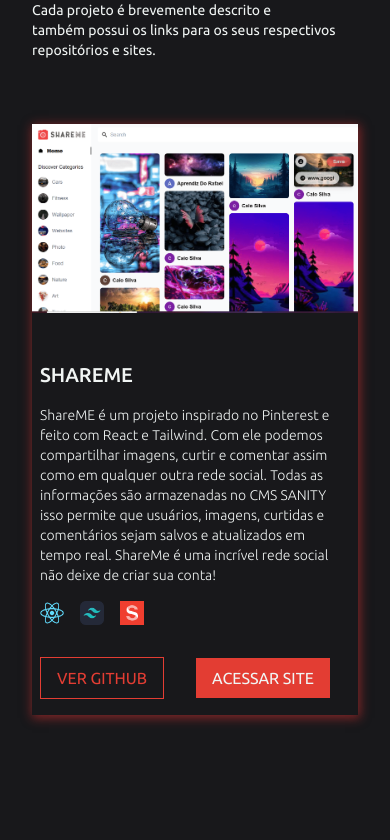
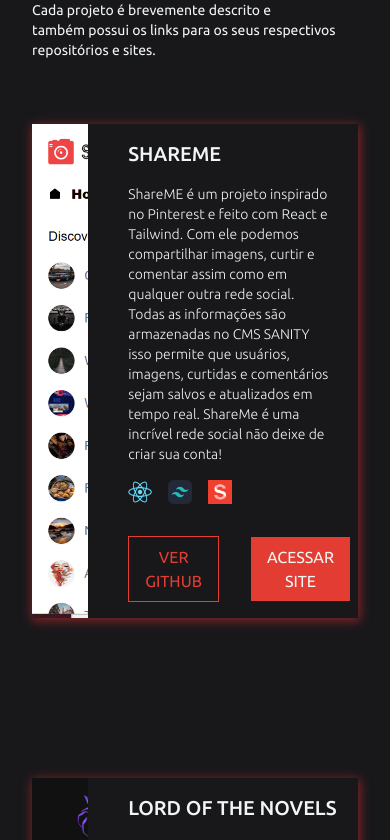
Before and after one commit to CAIOdevSILVA/Portifolio, a React (Vite) app: page / in a window 390 px wide. Shown: the part 2341-3181 px from the top of the page. Built offline with nearby package versions, Linux system fonts and the light colour scheme.

Commit message:
fix: card component responsive problem

```diff
--- a/src/components/Card.tsx
+++ b/src/components/Card.tsx
@@ -20,7 +20,7 @@
 
 const Card = ({ project }: CardProps) => {
   return (
-    <div className="w-full lg:min-h-[25rem]  inline-flex max-[700px]:flex-col gap-8 shadow-card mb-8">
+    <div className="w-full lg:min-h-[25rem]  inline-flex max-[44rem]:flex-col gap-8 shadow-card mb-8">
       <div className="flex-grow-1 min-h-full lg:min-w-[26.3rem]">
         <img className="w-full h-full object-cover object-left" src={project?.projectImg} alt={`${project?.title} imagem`} />
       </div>
```
